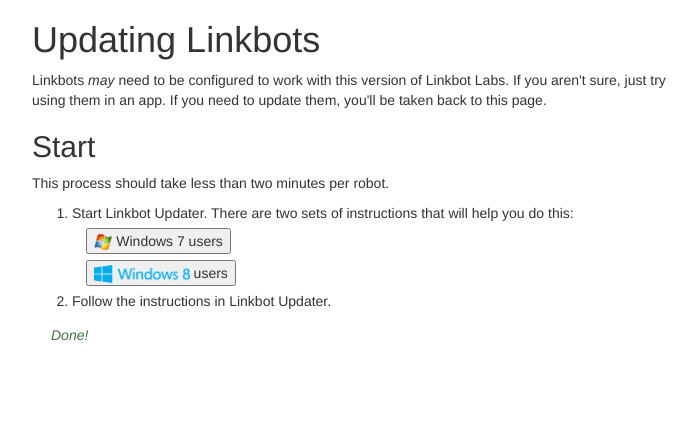
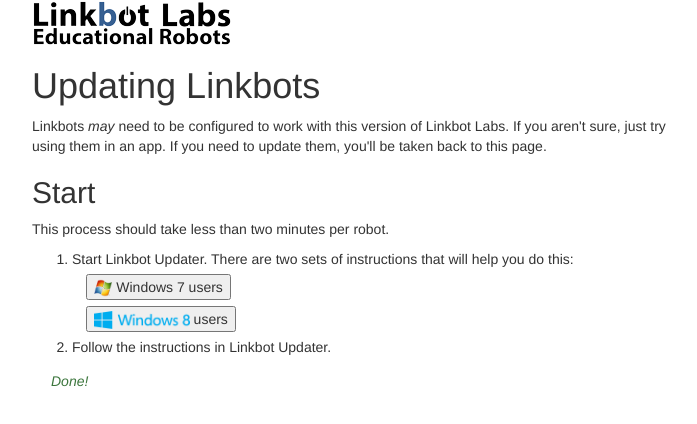
Before and after one commit to BaroboRobotics/GettingStartedApp, a website: page index.html in a window 1280 px wide. Shown: the whole page, without its empty margins (273-970 px from the left). Drawn offline with nearby package versions, Linux system fonts and the light colour scheme; some packages are replaced by stand-ins of ours; a script that the page names is missing.

Commit message:
Add linkbot labs logo

```diff
--- a/index.html
+++ b/index.html
@@ -13,8 +13,11 @@
 </head>
 <body>
 <div class="container">
-  <section><a id="welcome"></a>
-  </section>
+  <a href="../index.html">
+    <img id="lllogo"
+         src="linkbot-labs-ER-logo-200x46px.png"
+         alt="Linkbot Labs Logo - return to Home">
+  </a>
   <section><a id="robot-update"></a>
     <h1>Updating Linkbots</h1>
     <p>
```
Also changed, not shown: linkbot-labs-ER-logo-200x46px.png (added).
